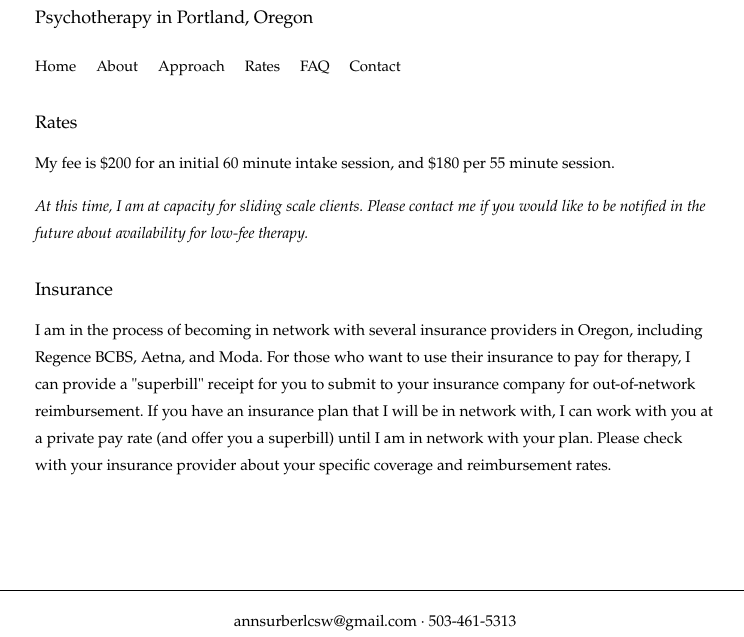
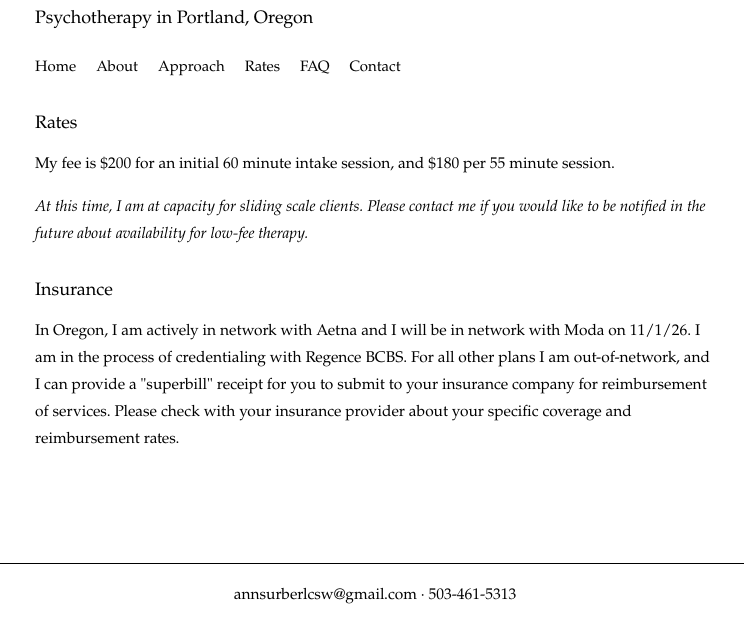
Before and after one commit to asurberlcsw/annsurber-site, a plain HTML site: page rates.html in a window 1280 px wide. Shown: the part 173-810 px from the top of the page, without its empty margins (265-1009 px from the left). Drawn offline with Linux system fonts and the light colour scheme.

Commit message:
Update insurance information in rates.html

```diff
--- a/rates.html
+++ b/rates.html
@@ -32,7 +32,7 @@
 
   <h2>Insurance</h2>
 
-    <p>I am in the process of becoming in network with several insurance providers in Oregon, including Regence BCBS, Aetna, and Moda. For those who want to use their insurance to pay for therapy, I can provide a "superbill" receipt for you to submit to your insurance company for out-of-network reimbursement. If you have an insurance plan that I will be in network with, I can work with you at a private pay rate (and offer you a superbill) until I am in network with your plan. Please check with your insurance provider about your specific coverage and reimbursement rates.</p>
+    <p>In Oregon, I am actively in network with Aetna and I will be in network with Moda on 11/1/26. I am in the process of credentialing with Regence BCBS. For all other plans I am out-of-network, and I can provide a "superbill" receipt for you to submit to your insurance company for reimbursement of services. Please check with your insurance provider about your specific coverage and reimbursement rates.</p>
 </div>
 <footer class="site-footer">
   <p>
```
